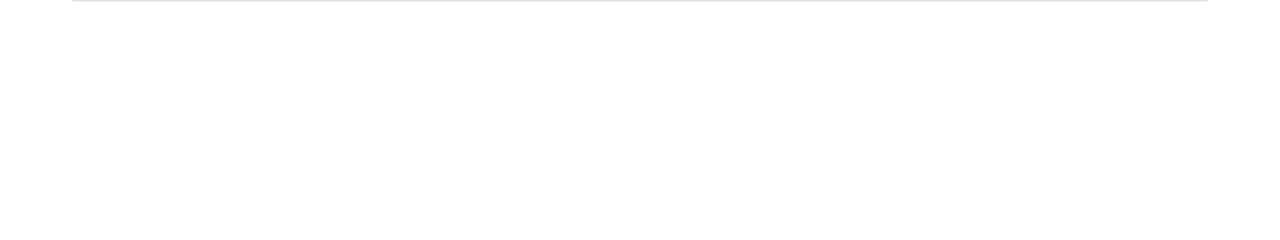
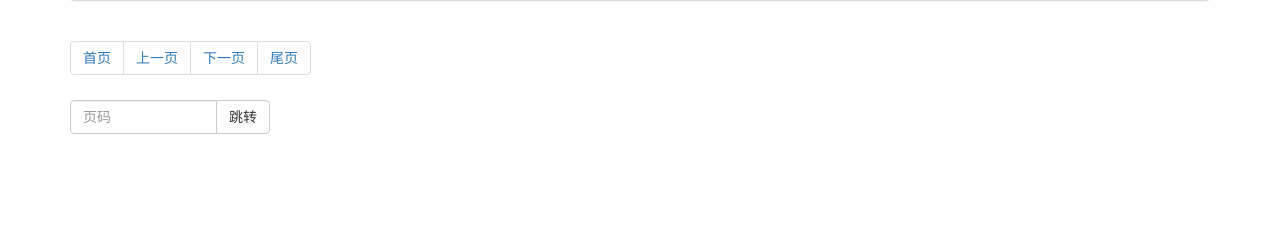
Before and after one commit to xhd0728/clerk_manage_system, a Django app: page /pretty/list/ in a window 1280 px wide. Shown: the part 194-434 px from the top of the page. Run offline with Django 4.2, Linux system fonts and the light colour scheme; data that the repository does not hold is empty; some libraries are stand-ins or nearby versions.

Commit message:
page control

```diff
--- a/web01/templates/pretty_list.html
+++ b/web01/templates/pretty_list.html
@@ -11,7 +11,8 @@
             <div style="float: right;width: 300px">
                 <form method="get">
                     <div class="input-group">
-                        <input type="text" name="q" class="form-control" placeholder="Search for..." value="{{ search_data }}">
+                        <input type="text" name="q" class="form-control" placeholder="Search for..."
+                               value="{{ search_data }}">
                         <span class="input-group-btn">
                             <button class="btn btn-default" type="submit">
                                 <span class="glyphicon glyphicon-search" aria-hidden="true"></span>
@@ -62,6 +63,18 @@
                 </tbody>
             </table>
         </div>
+        <ul class="pagination">
+            {{ page_string }}
+        </ul>
+        <br/>
+        <form method="get">
+            <div class="input-group" style="width: 200px">
+                <input type="text" name="page" class="form-control" placeholder="页码">
+                <span class="input-group-btn">
+            <button class="btn btn-default" type="submit">跳转</button>
+        </span>
+        </form>
+    </div>
 
     </div>
 {% endblock %}
--- a/web01/views.py
+++ b/web01/views.py
@@ -2,6 +2,7 @@ from django.core.validators import RegexValidator, ValidationError
 from django.shortcuts import render, redirect
 from web01 import models
 from django import forms
+from django.utils.safestring import mark_safe
 
 
 # Create your views here.
@@ -173,6 +174,10 @@ def user_delete(request, nid):
 
 def pretty_list(request):
     """ 靓号列表 """
+
+    # for i in range(300):
+    #     models.PrettyNum.objects.create(mobile="18822224444", price=10, level=1, status=1)
+
     data_dict = {}
     search_data = request.GET.get('q', "")
     if search_data:
@@ -190,9 +195,88 @@ def pretty_list(request):
     # print(q2)
 
     # select * from 表 order by level desc;
-    queryset = models.PrettyNum.objects.filter(**data_dict).order_by("-level")
 
-    return render(request, 'pretty_list.html', {"queryset": queryset, "search_data": search_data})
+    # 根据用户想要访问的页码，计算出起止位置
+    page = int(request.GET.get('page', 1))
+    page_size = 10
+    start = (page - 1) * page_size
+    end = page * page_size
+
+    queryset = models.PrettyNum.objects.filter(**data_dict).order_by("-level")[start:end]
+
+    # 数据总条数
+    total_count = models.PrettyNum.objects.filter(**data_dict).order_by("-level").count()
+
+    # 计算总页码
+    total_page_count, div = divmod(total_count, page_size)
+    if div:
+        total_page_count += 1
+
+    # 计算出显示当前页的前5页，后五页
+    plus = 5
+
+    if total_page_count <= 2 * plus + 1:
+        # 数据库中的数据比较少，没有达到11页
+        start_page = 1
+        end_page = total_page_count
+    else:
+        # 数据库的数据比较多，大于11页
+        if page <= plus:
+            start_page = 1
+            end_page = 2 * plus + 1
+        else:
+            if (page + plus) > total_page_count:
+                start_page = total_page_count - 2 * plus
+                end_page = total_page_count
+            else:
+                start_page = page - plus
+                end_page = page + plus
+
+    # 页码
+    page_str_list = []
+
+    # 首页
+    page_str_list.append('<li><a href="/pretty/list/?page={}">首页</a></li>'.format(1))
+
+    # 上一页
+    if page > 1:
+        prev = '<li><a href="/pretty/list/?page={}">上一页</a></li>'.format(page - 1)
+    else:
+        prev = '<li><a href="/pretty/list/?page={}">上一页</a></li>'.format(1)
+    page_str_list.append(prev)
+
+
+    # 页面
+    for i in range(start_page, end_page + 1):
+        if i == page:
+            ele = '<li class="active"><a href="/pretty/list/?page={}">{}</a></li>'.format(i, i)
+
+        else:
+            ele = '<li><a href="/pretty/list/?page={}">{}</a></li>'.format(i, i)
+
+        page_str_list.append(ele)
+
+    # 下一页
+    if page < total_page_count:
+        aftv = '<li><a href="/pretty/list/?page={}">下一页</a></li>'.format(page + 1)
+    else:
+        aftv = '<li><a href="/pretty/list/?page={}">下一页</a></li>'.format(total_page_count)
+    page_str_list.append(aftv)
+
+    # 尾页
+    page_str_list.append('<li><a href="/pretty/list/?page={}">尾页</a></li>'.format(total_page_count))
+
+    """
+    <li><a href="/pretty/list/?page=1">1</a></li>
+    <li><a href="/pretty/list/?page=2">2</a></li>
+    <li><a href="/pretty/list/?page=3">3</a></li>
+    <li><a href="/pretty/list/?page=4">4</a></li>
+    <li><a href="/pretty/list/?page=5">5</a></li>
+    """
+    page_string = mark_safe("".join(page_str_list))
+
+    return render(request, 'pretty_list.html',
+                  {"queryset": queryset, "search_data": search_data, "page_string": page_string})
 
 
 class PrettyModelForm(forms.ModelForm):
```
